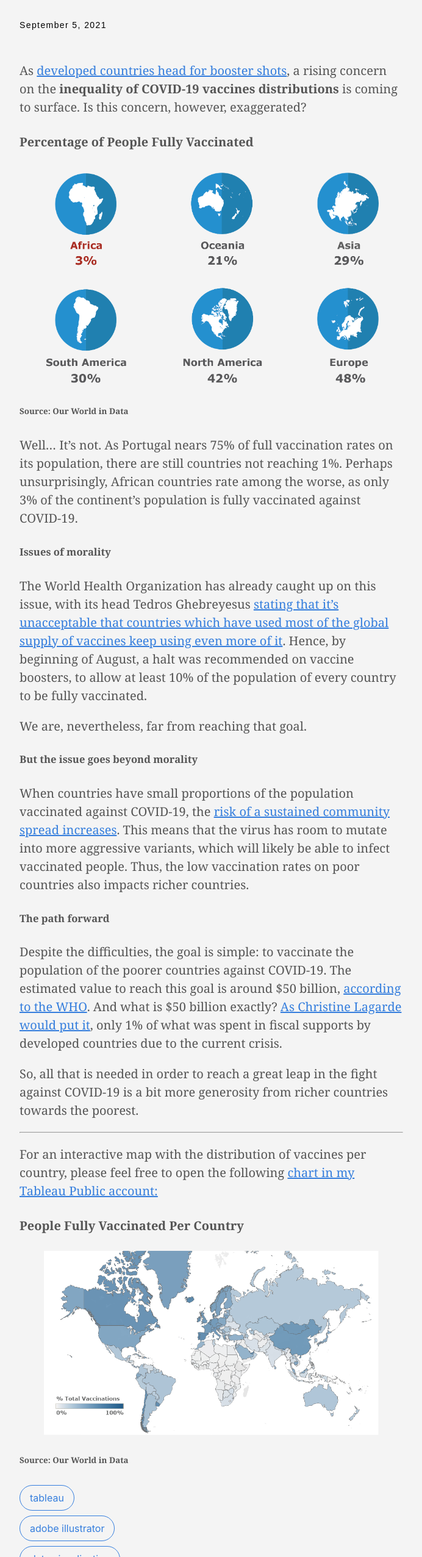
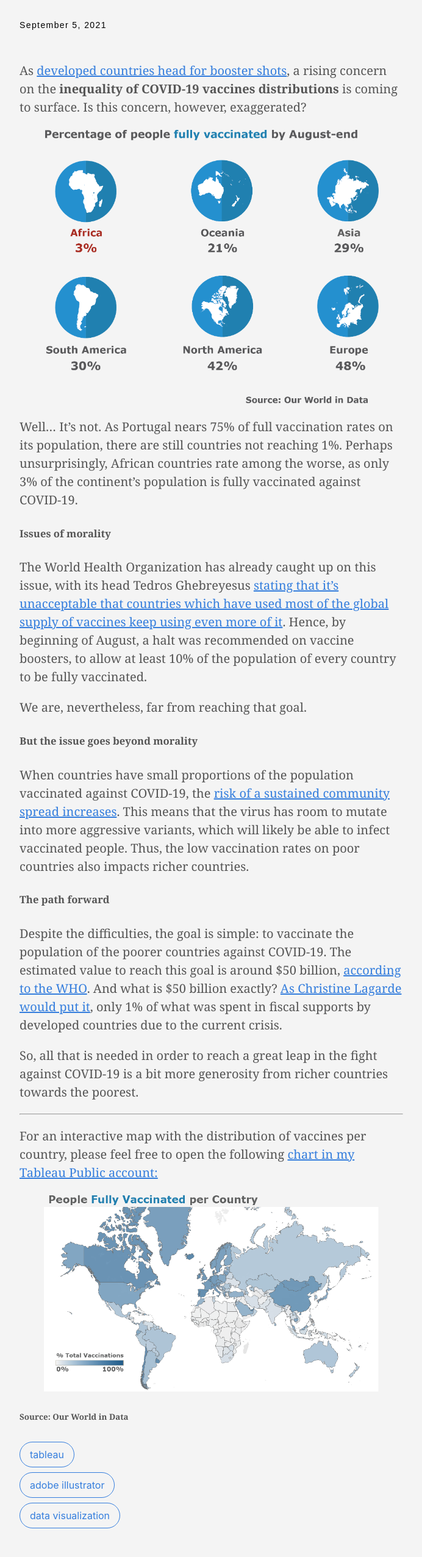
Before and after one commit to jlbgouveia/portfolio, a plain HTML site: page post/project-8_vaccinationscovid/index.html in a window 1280 px wide. Shown: the part 879-3432 px from the top of the page at 61% size, without its empty margins (112-804 px from the left). Drawn offline with Linux system fonts and the light colour scheme.

Commit message:
Add files via upload

```diff
--- a/post/index.xml
+++ b/post/index.xml
@@ -14,7 +14,8 @@
 
       <guid>https://jlbgouveia.github.io/portfolio/post/project-8_vaccinationscovid/</guid>
       <description>As developed countries head for booster shots, a rising concern on the inequality of COVID-19 vaccines distributions is coming to surface. Is this concern, however, exaggerated?
-Percentage of People Fully Vaccinated   Source: Our World in Data Well… It’s not. As Portugal nears 75% of full vaccination rates on its population, there are still countries not reaching 1%. Perhaps unsurprisingly, African countries rate among the worse, as only 3% of the continent’s population is fully vaccinated against COVID-19.</description>
+  Well… It’s not. As Portugal nears 75% of full vaccination rates on its population, there are still countries not reaching 1%. Perhaps unsurprisingly, African countries rate among the worse, as only 3% of the continent’s population is fully vaccinated against COVID-19.
+Issues of morality The World Health Organization has already caught up on this issue, with its head Tedros Ghebreyesus stating that it&amp;rsquo;s unacceptable that countries which have used most of the global supply of vaccines keep using even more of it.</description>
     </item>
 
     <item>
--- a/post/project-8_vaccinationscovid/index.html
+++ b/post/project-8_vaccinationscovid/index.html
@@ -37,7 +37,7 @@
 <meta itemprop="description" content="How African Citizens Are Being Left Behind">
 <meta itemprop="datePublished" content="2021-09-05T10:58:08-04:00" />
 <meta itemprop="dateModified" content="2021-09-05T10:58:08-04:00" />
-<meta itemprop="wordCount" content="338">
+<meta itemprop="wordCount" content="323">
 
 
 
@@ -204,12 +204,10 @@
 
     </header>
     <div class="nested-copy-line-height lh-copy serif f4 nested-links nested-img mid-gray pr4-l w-two-thirds-l"><p>As <a href="https://www.reuters.com/business/healthcare-pharmaceuticals/countries-weigh-need-booster-covid-19-shots-2021-08-05/">developed countries head for booster shots</a>, a rising concern on the <strong>inequality of COVID-19 vaccines distributions</strong> is coming to surface. Is this concern, however, exaggerated?</p>
-<h4 id="percentage-of-people-fully-vaccinated">Percentage of People Fully Vaccinated</h4>
 <figure>
-    <img src="https://jlbgouveia.github.io/portfolio/images/Continental_Vaccinations.png"/>
+    <img src="https://jlbgouveia.github.io/portfolio/images/Continental_Vaccinations2.png"/>
 </figure>
 
-<h6 id="source-our-world-in-data">Source: Our World in Data</h6>
 <p>Well… It’s not. As Portugal nears 75% of full vaccination rates on its population, there are still countries not reaching 1%. Perhaps unsurprisingly, African countries rate among the worse, as only 3% of the continent’s population is fully vaccinated against COVID-19.</p>
 <h5 id="issues-of-morality">Issues of morality</h5>
 <p>The World Health Organization has already caught up on this issue, with its head Tedros Ghebreyesus <a href="https://www.reuters.com/business/healthcare-pharmaceuticals/who-calls-moratorium-covid-19-vaccine-booster-doses-until-september-end-2021-08-04/">stating that it&rsquo;s unacceptable that countries which have used most of the global supply of vaccines keep using even more of it</a>. Hence, by beginning of August, a halt was recommended on vaccine boosters, to allow at least 10% of the population of every country to be fully vaccinated.</p>
@@ -221,12 +219,11 @@
 <p>So, all that is needed in order to reach a great leap in the fight against COVID-19 is a bit more generosity from richer countries towards the poorest.</p>
 <hr>
 <p>For an interactive map with the distribution of vaccines per country, please feel free to open the following <a href="https://public.tableau.com/app/profile/jos.gouveia/viz/vaccinations_covid_16308806076590/Dashboard1?publish=yes">chart in my Tableau Public account:</a></p>
-<h4 id="people-fully-vaccinated-per-country">People Fully Vaccinated Per Country</h4>
 <figure>
-    <img src="https://jlbgouveia.github.io/portfolio/images/Vaccinations.png"/>
+    <img src="https://jlbgouveia.github.io/portfolio/images/Vaccinations2.png"/>
 </figure>
 
-<h6 id="source-our-world-in-data-1">Source: Our World in Data</h6>
+<h6 id="source-our-world-in-data">Source: Our World in Data</h6>
 <ul class="pa0">
 
    <li class="list">
```
Also changed, not shown: post/index.html (+2 -1 lines), images/Continental_Vaccinations2.png (added), images/Vaccinations2.png (added).
